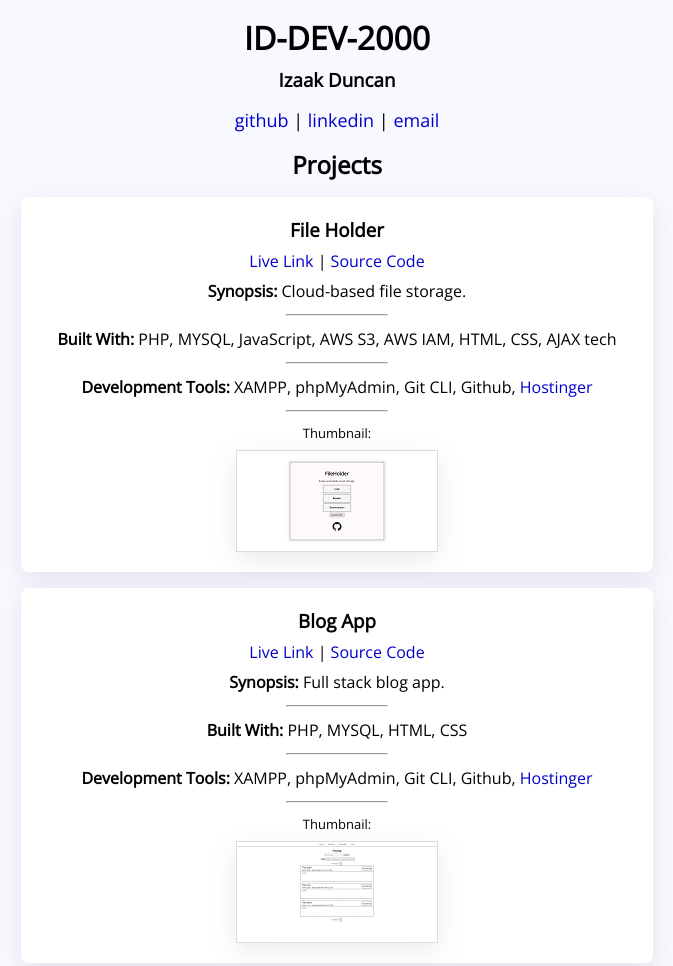
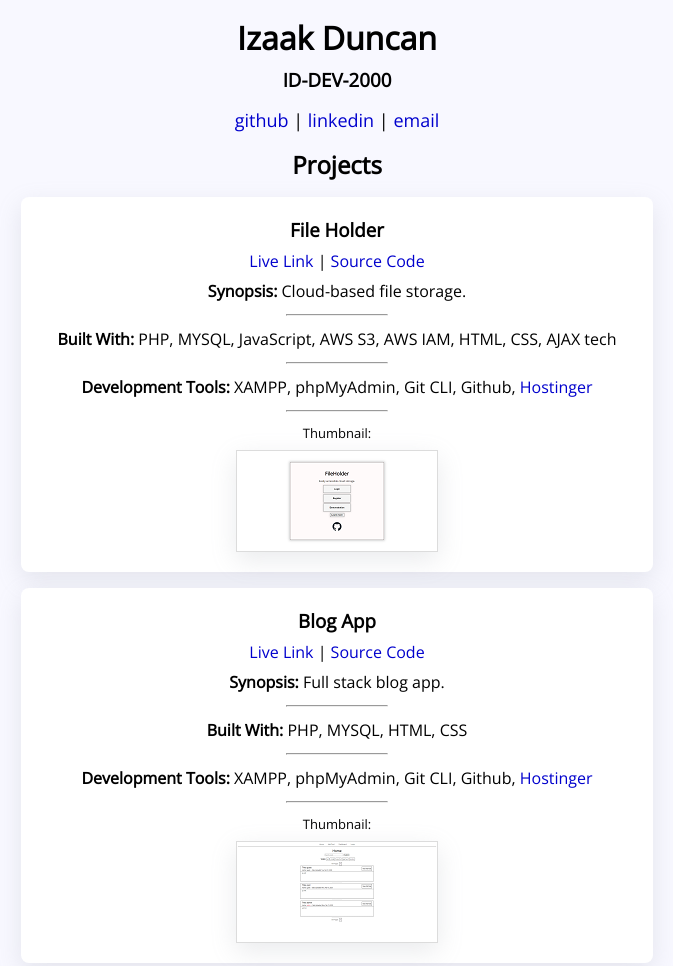
Before and after one commit to ID-Dev-2000/Portfolio, a plain HTML site: page index.html in a window 1280 px wide. Shown: the top 966 px of the page, without its empty margins (303-976 px from the left). Drawn offline with nearby package versions, Linux system fonts and the light colour scheme.

Commit message:
name update

```diff
--- a/index.html
+++ b/index.html
@@ -13,8 +13,8 @@
 
         <!-- introduction begin -->
         <div class="mainItem mid">
-            <h1 style="margin-bottom: 8px;">ID-DEV-2000</h1>
-            <h3>Izaak Duncan</h3>
+            <h1 style="margin-bottom: 8px;">Izaak Duncan</h1>
+            <h3>ID-DEV-2000</h3>
         </div>
         <div class="mainItem mid">
             <p style="font-size: large;">
```
